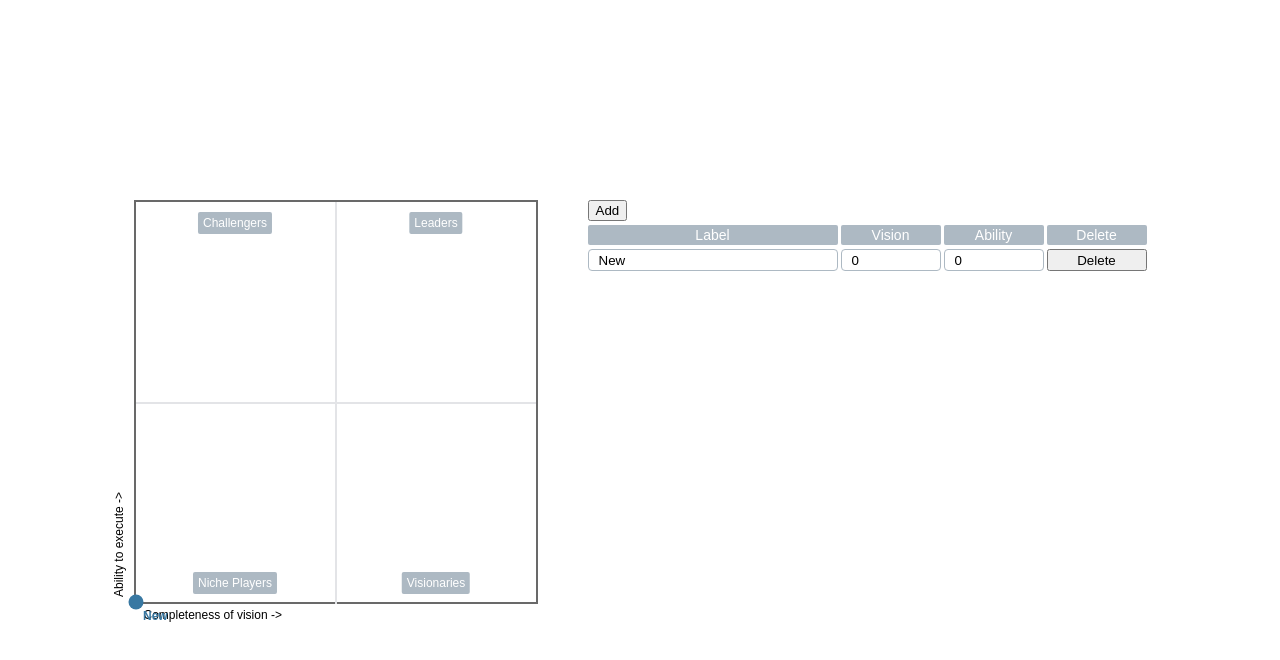
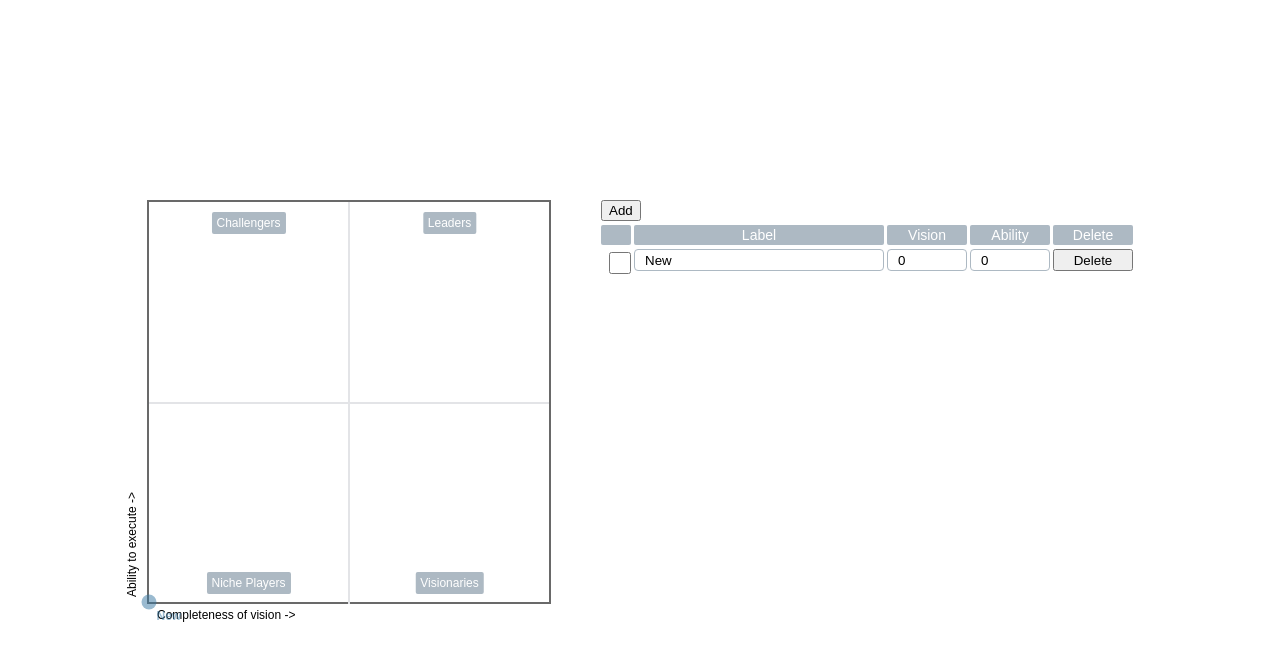
Before and after one commit to okazkayasi/magic-quadrant, a React (Create React App) app: page / in a window 1280 px wide. Both pictures are taken after a click on the button "Add". Shown: the top 660 px of the page. Built offline with nearby package versions, Linux system fonts and the light colour scheme.

Commit message:
feat: add selected checkbox and reduce opacity if not selected

```diff
--- a/src/App.tsx
+++ b/src/App.tsx
@@ -8,6 +8,7 @@ export type Data = {
   label: string;
   vision: number;
   ability: number;
+  checked: boolean;
 };
 
 const App = () => {
@@ -30,7 +31,7 @@ const App = () => {
     const newId = dataList.length + 1;
     setDataList([
       ...dataList,
-      { id: newId, label: "New", vision: 0, ability: 0 },
+      { id: newId, label: "New", vision: 0, ability: 0, checked: false },
     ]);
     localStorage.setItem("data", JSON.stringify(dataList));
   };
--- a/src/components/DataPoint/index.tsx
+++ b/src/components/DataPoint/index.tsx
@@ -1,6 +1,6 @@
 import { Data } from "../../App";
 import React, { useEffect } from "react";
-import { MAX_LIMIT, MIN_LIMIT } from "../TableRow";
+import { MAX_LIMIT } from "../TableRow";
 
 const DataPoint: React.FC<{
   data: Data;
@@ -63,6 +63,8 @@ const DataPoint: React.FC<{
     };
   }, [data, changeLine]);
 
+  const opacity = data.checked ? 1 : 0.5;
+
   return (
     <div
       id={data.id + "-point"}
@@ -70,6 +72,7 @@ const DataPoint: React.FC<{
       style={{
         top: `${ability}%`,
         left: `${vision}%`,
+        opacity: opacity,
       }}
     >
       <p>{data.label}</p>
--- a/src/components/Table/Table.css
+++ b/src/components/Table/Table.css
@@ -13,7 +13,7 @@
 
 .table_head > div,
 .table_row > div {
-  width: 100px;
+  width: 80px;
 }
 .table_head > .label_container {
   min-width: 250px;
@@ -38,7 +38,10 @@
   font-size: 14px;
   line-height: 20px;
 }
-
+.table_head > .table-checkbox,
+.table_row > .table-checkbox {
+  width: 30px;
+}
 .table_row input {
   width: 100%;
   height: 22px;
--- a/src/components/Table/index.tsx
+++ b/src/components/Table/index.tsx
@@ -15,6 +15,7 @@ const Table: React.FC<{
         <button onClick={addNewLine}>Add</button>
       </div>
       <div className="table_head">
+        <div className="table-checkbox"></div>
         <div className="label_container">
           <p>Label</p>
         </div>
--- a/src/components/TableRow/index.tsx
+++ b/src/components/TableRow/index.tsx
@@ -48,8 +48,19 @@ const TableRow: React.FC<{
     });
   };
 
+  const onBooleanChange = (e: React.ChangeEvent<HTMLInputElement>) => {
+    const { name, checked } = e.target;
+    changeLine({
+      ...data,
+      [name]: checked,
+    });
+  };
+
   return (
     <div className="table_row">
+      <div className="table-checkbox">
+        <input type="checkbox" name="checked" onChange={onBooleanChange} />
+      </div>
       <div className="input_wrapper">
         <input
           type="text"
```
